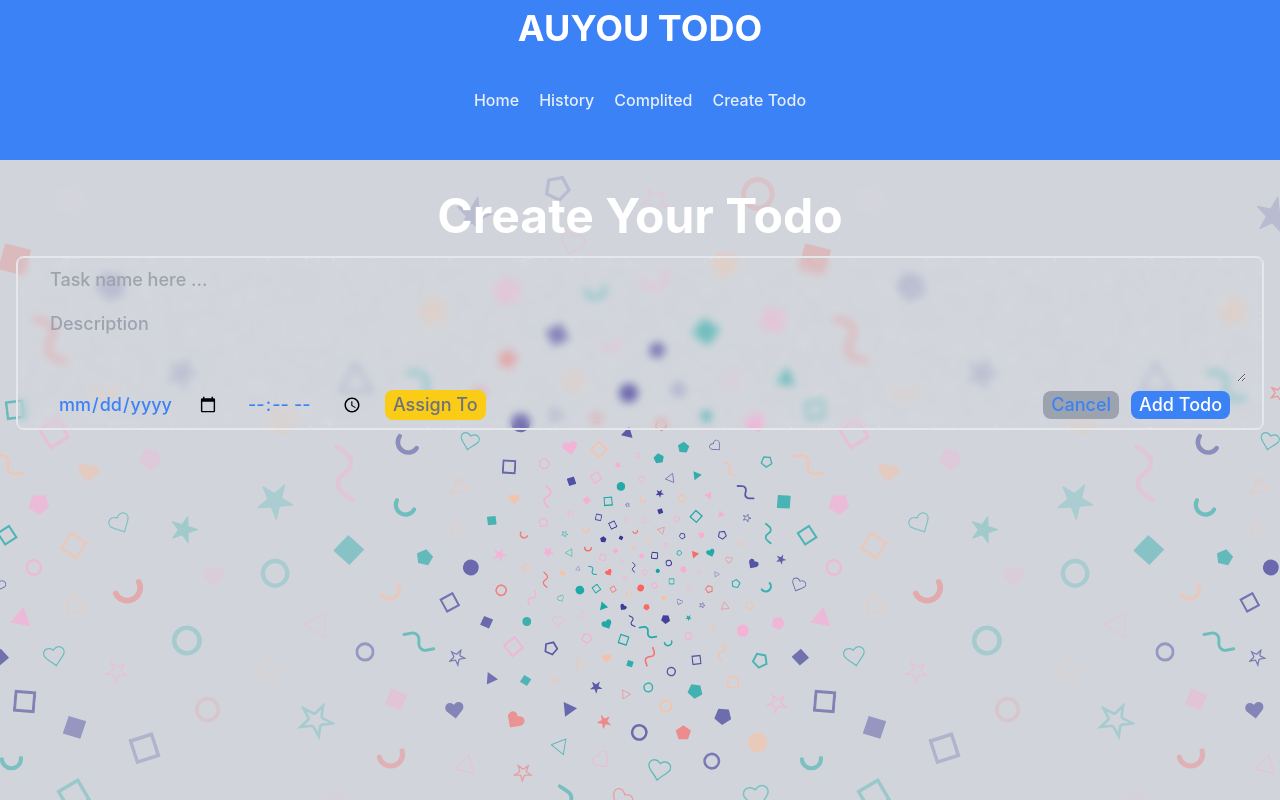
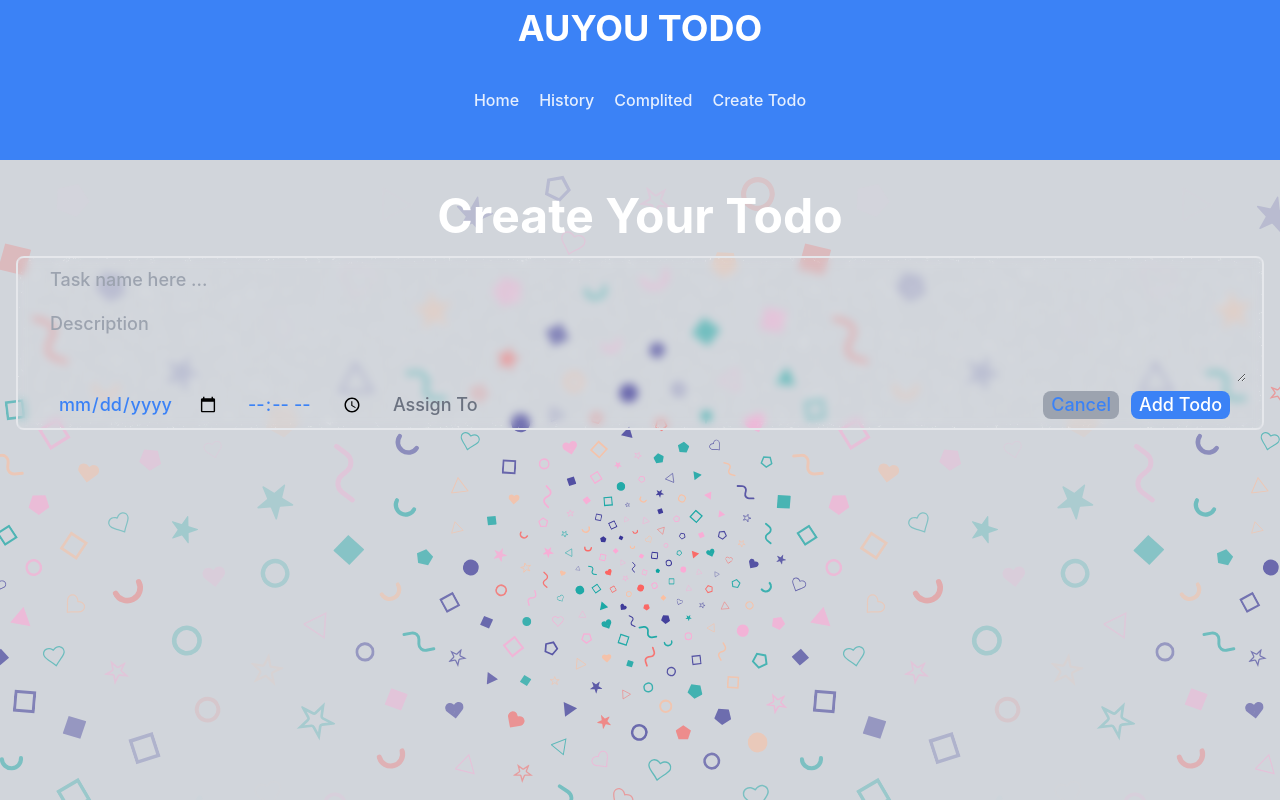
Before and after one commit to soulemanou-software/auyou-task, a React (Vite) app: page /create in a window 1280 px wide. Shown: the top 800 px of the page. Built offline with nearby package versions, Linux system fonts and the light colour scheme.

Commit message:
Update createTodo.tsx

```diff
--- a/src/pages/createTodo.tsx
+++ b/src/pages/createTodo.tsx
@@ -19,7 +19,7 @@ export default function CreateTodo() {
             <span className="flex flex-row gap-x-3">
               <input type="date" className="px-2 text-blue-500 bg-transparent bg-gray-400 rounded-lg hover:bg-gray-800"/>
               <input type="time" className="px-2 text-blue-500 bg-transparent bg-gray-400 rounded-lg hover:bg-gray-800"/>
-              <button className="px-2 text-gray-500 bg-transparent bg-yellow-400 rounded-lg hover:bg-gray-800">
+              <button className="px-2 text-gray-500 bg-transparent  rounded-lg hover:bg-gray-800">
                 Assign To</button>
             </span>
             <span className="flex flex-row gap-x-3">
```
